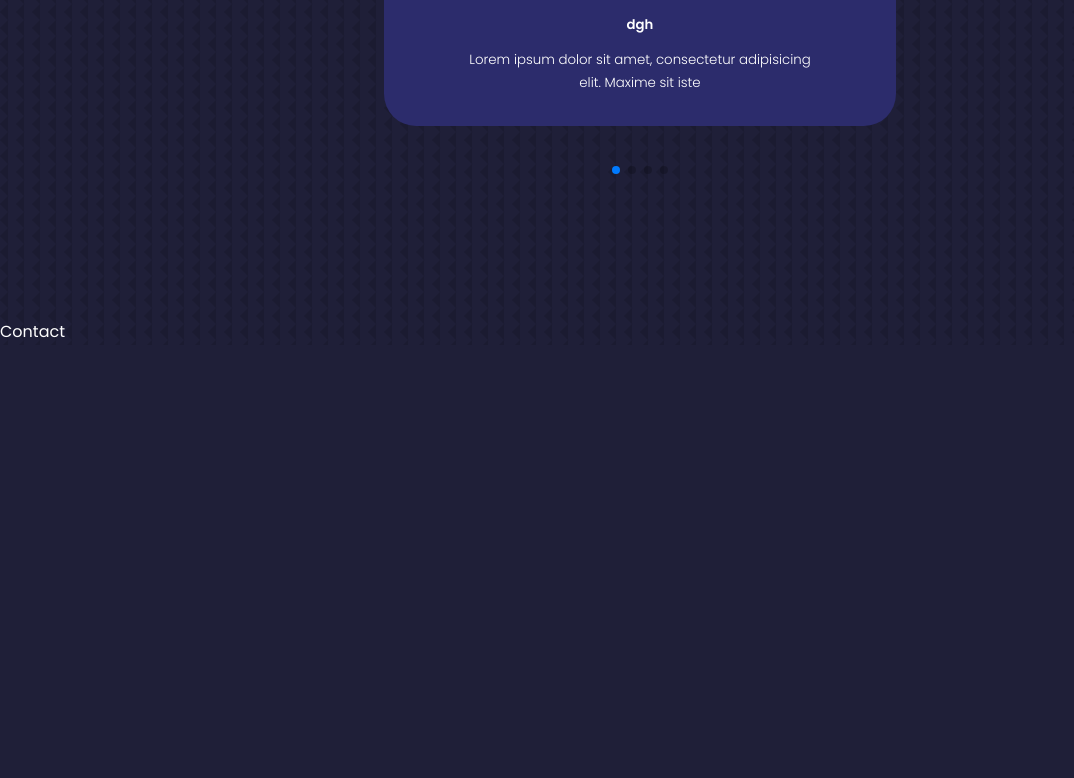
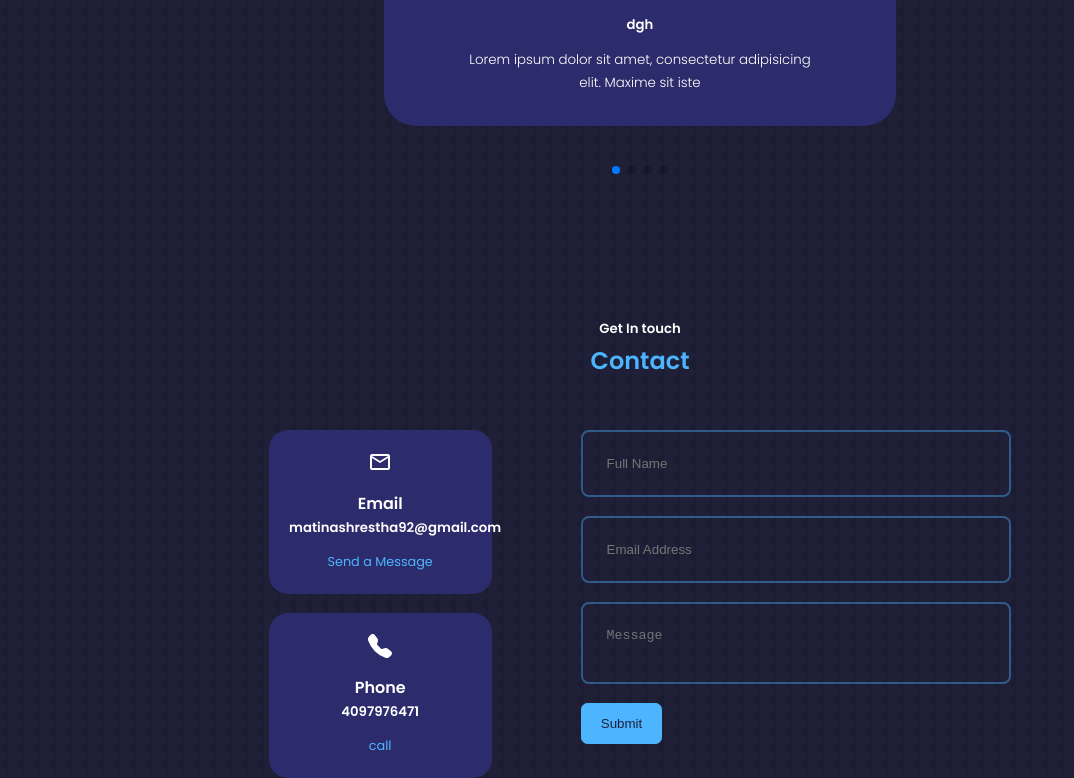
Before and after one commit to mshrestha5/portfolio, a React (Create React App) app: page / in a window 1280 px wide. Shown: the part 5068-5846 px from the top of the page, without its empty margins (0-1074 px from the left). Before the commit the page ends 5413 px from the top, so only its background shows below. Built offline with nearby package versions, Linux system fonts and the light colour scheme.

Commit message:
contact  section

```diff
--- a/src/components/contact/Contact.jsx
+++ b/src/components/contact/Contact.jsx
@@ -1,8 +1,55 @@
 import React from "react";
 import "./contact.css";
+import { MdOutlineEmail } from "react-icons/md";
+import { BsFillTelephoneFill } from "react-icons/bs";
 
 const Contact = () => {
-  return <section id="contact">Contact</section>;
+  return (
+    <section id="contact">
+      <h5>Get In touch</h5>
+      <h2>Contact</h2>
+
+      <div className="container contact__container">
+        <div className="contact__options">
+          <article className="contact__option">
+            <MdOutlineEmail className="contact__option-icon" />
+            <h4>Email</h4>
+            <h5>matinashrestha92@gmail.com</h5>
+            <a
+              href="mailto:matinashrestha92@gmail.com"
+              target="_blank"
+              rel="noreferrer"
+            >
+              Send a Message
+            </a>
+          </article>
+
+          <article className="contact__option" target="_blank" rel="noreferrer">
+            <BsFillTelephoneFill className="contact__option-icon" />
+            <h4>Phone</h4>
+            <h5>4097976471</h5>
+            <a href="tel:4097976471" target="_blank" rel="noreferrer">
+              call
+            </a>
+          </article>
+        </div>
+
+        <form action="">
+          <input type="text" name="name" placeholder="Full Name" required />
+          <input
+            type="email"
+            name="email"
+            placeholder="Email Address"
+            required
+          />
+          <textarea name="message" row="7" placeholder="Message" required />
+          <button type="submit" className="btn btn-primary">
+            Submit
+          </button>
+        </form>
+      </div>
+    </section>
+  );
 };
 
 export default Contact;
--- a/src/components/contact/contact.css
+++ b/src/components/contact/contact.css
@@ -0,0 +1,80 @@
+.container.contact__container {
+  width: 58%;
+  display: grid;
+  grid-template-columns: 30% 58%;
+  gap: 12%;
+}
+
+.contact__options {
+  display: flex;
+  flex-direction: column;
+  gap: 1.2rem;
+}
+
+.contact__option {
+  background: var(--color-bg-variant);
+  padding: 1.2rem;
+  border-radius: 1.2rem;
+  text-align: center;
+  border: 1px solid transparent;
+}
+
+.contact__option:hover {
+  background: transparent;
+
+  border-color: var(--color-primary-variant);
+}
+
+.contact__option-icon {
+  font-size: 1.5rem;
+  margin-bottom: 0.5rem;
+}
+
+.contact__option a {
+  margin-top: 0.7rem;
+  display: inline-block;
+  font-size: 0.8rem;
+}
+
+/* form css */
+form {
+  display: flex;
+  flex-direction: column;
+  gap: 1.2rem;
+}
+
+input,
+textarea {
+  width: 100%;
+  padding: 1.5rem;
+  border-radius: 0.5rem;
+  background: transparent;
+  border: 2px solid var(--color-primary-variant);
+  resize: none;
+  color: var(--color-white);
+}
+
+/* media queries  */
+
+@media screen and (max-width: 1024px) {
+  .container.contact__container {
+    grid-template-columns: 1fr;
+    grid: 2rem;
+  }
+
+  section {
+    margin-top: 6rem;
+  }
+}
+
+/* media queries - small devices */
+
+@media screen and (max-width: 600px) {
+  .container {
+    width: var(--container-width-sm);
+  }
+
+  section > h2 {
+    margin-bottom: 2rem;
+  }
+}
```
